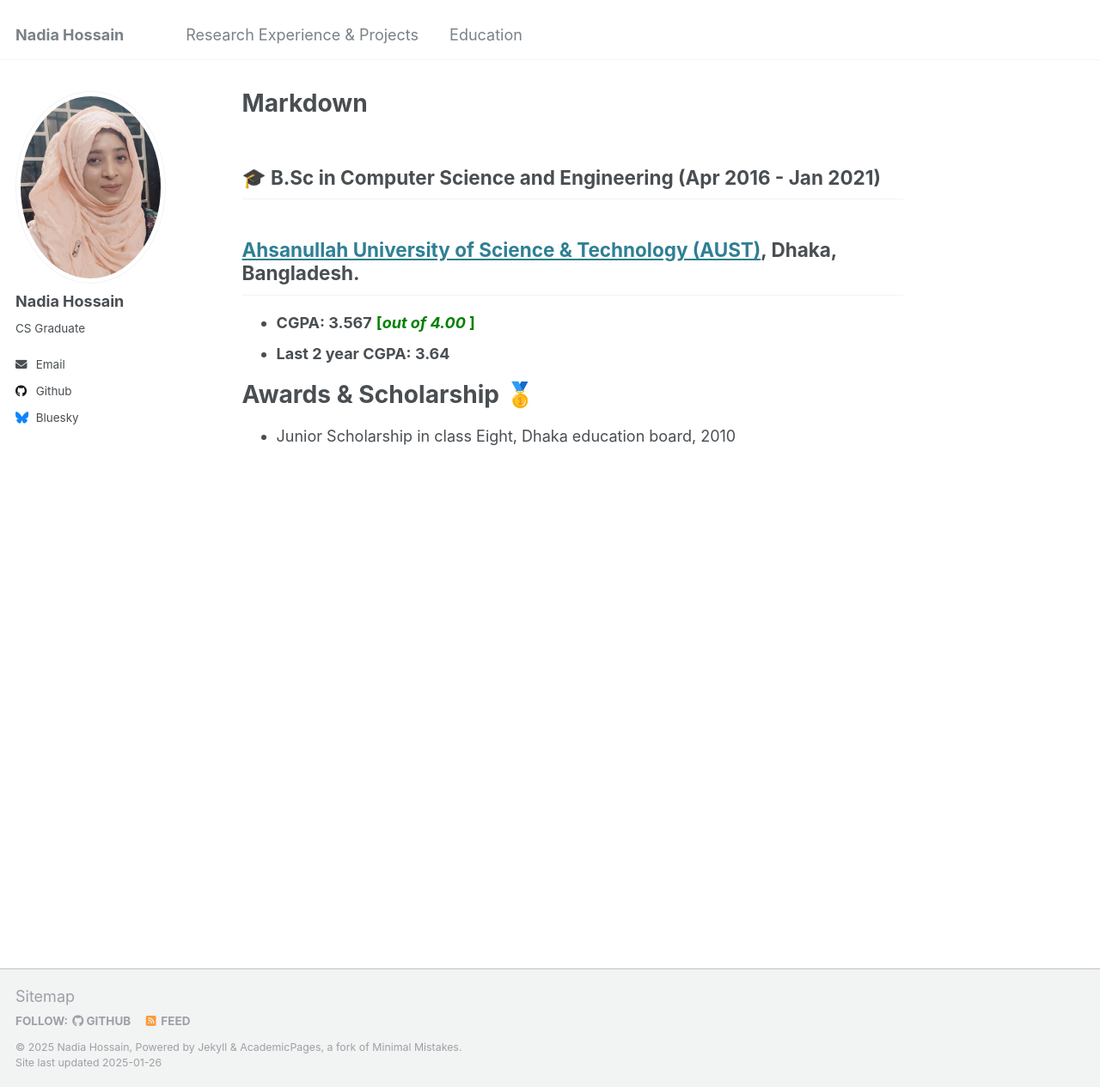
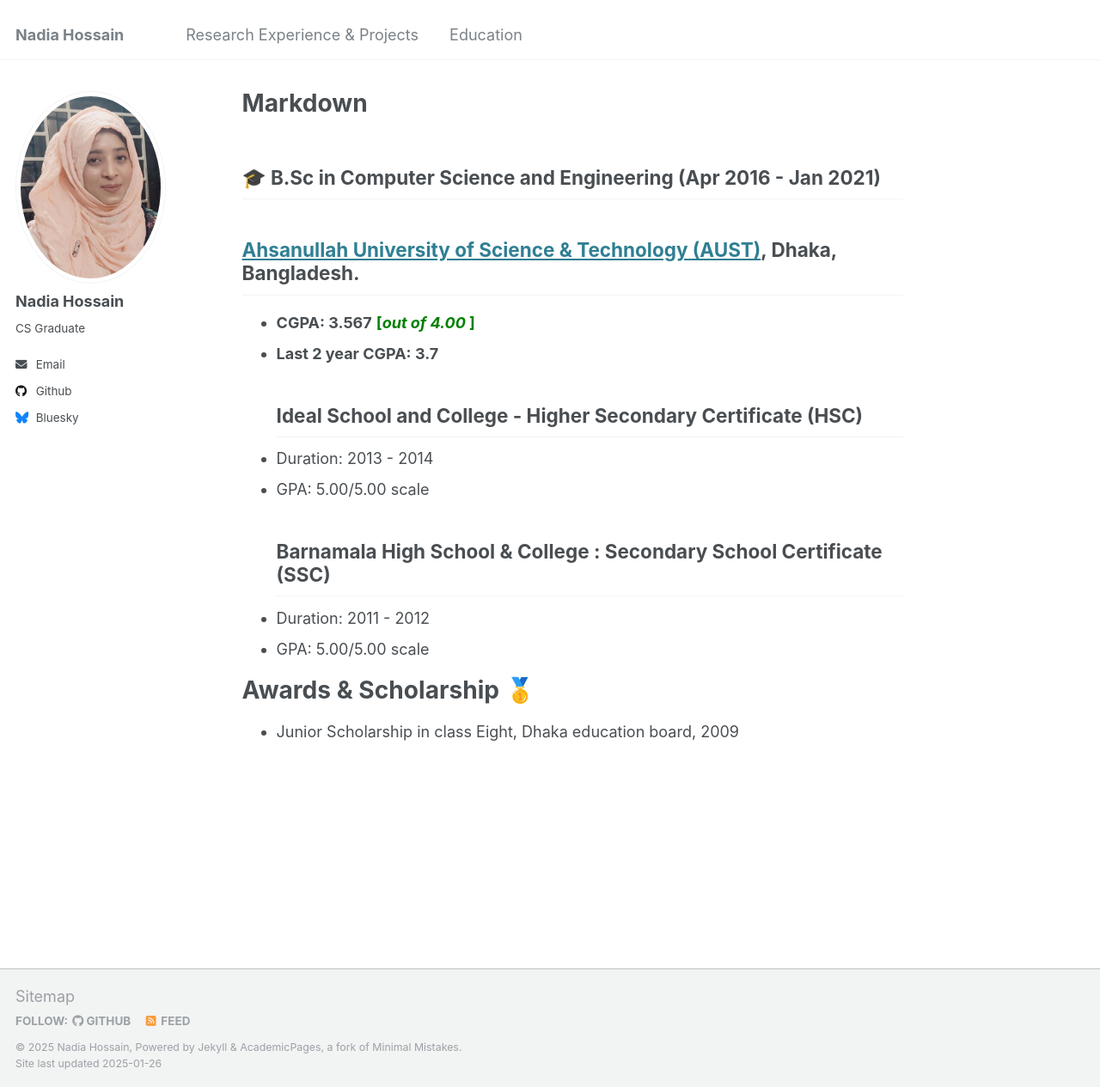
Before and after one commit to Nadia214/hnadia, a Jekyll site: the page built from _pages/markdown.md, in a window 1280 px wide and 1265 px high. Shown: the whole window at 86% size. Built offline with Jekyll 4.4.1, drawn with Linux system fonts in a browser that asks for light colours.

Commit message:
Update markdown.md

```diff
--- a/_pages/markdown.md
+++ b/_pages/markdown.md
@@ -11,8 +11,13 @@ redirect_from:
 
 ## [Ahsanullah University of Science & Technology (AUST)](http://aust.edu/), Dhaka, Bangladesh.
 - **CGPA: 3.567** <span style ="color:Green"> **[*out of 4.00* ]** </span>
-- **Last 2 year CGPA: 3.64**
-
+- **Last 2 year CGPA: 3.7**
+## Ideal School and College - Higher Secondary Certificate (HSC) ##
+- Duration: 2013 - 2014
+- GPA: 5.00/5.00 scale
+## Barnamala High School & College : Secondary School Certificate (SSC) ##
+- Duration: 2011 - 2012
+- GPA: 5.00/5.00 scale
 
 # Awards & Scholarship 🥇
-- Junior Scholarship in class Eight, Dhaka education board, 2010
+- Junior Scholarship in class Eight, Dhaka education board, 2009
```
